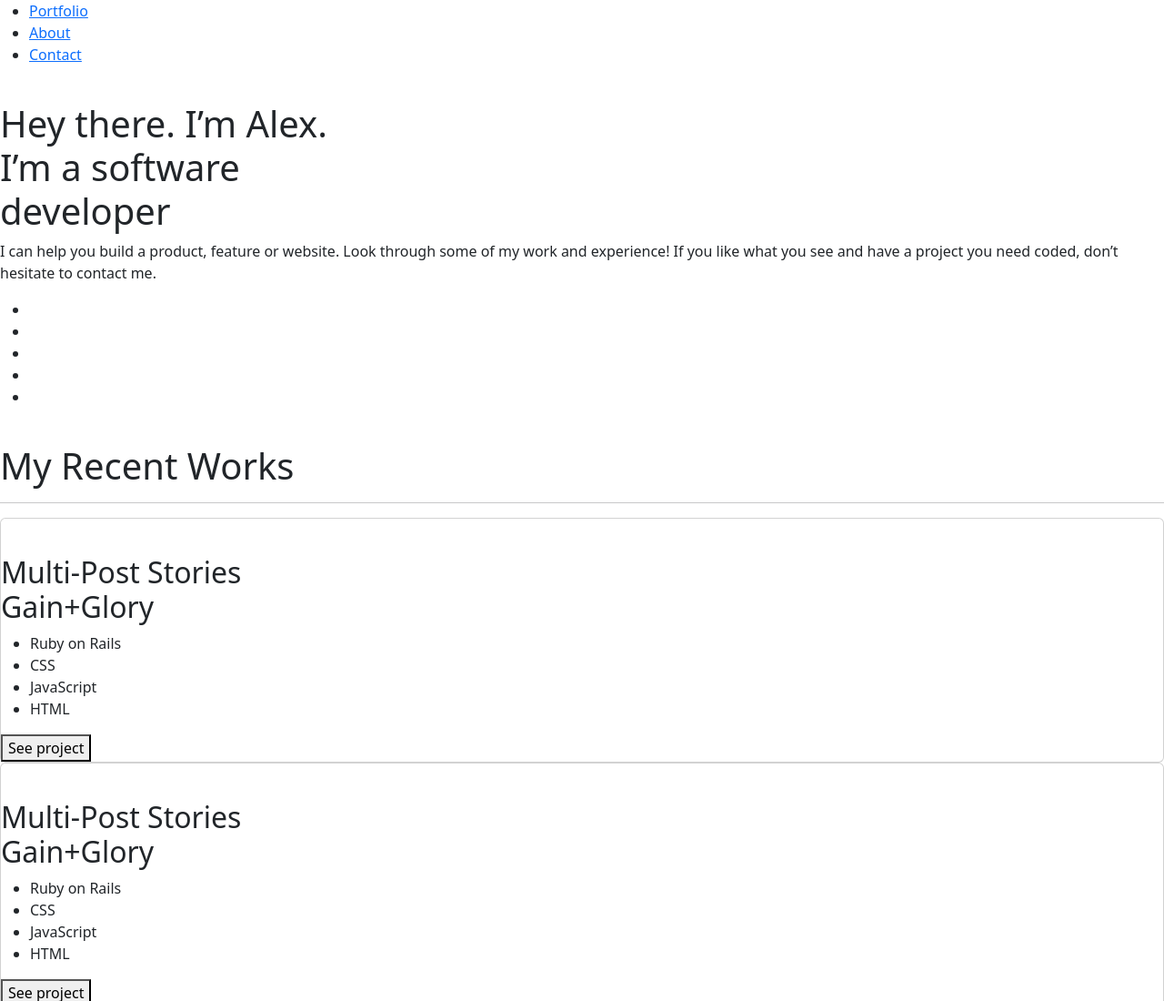
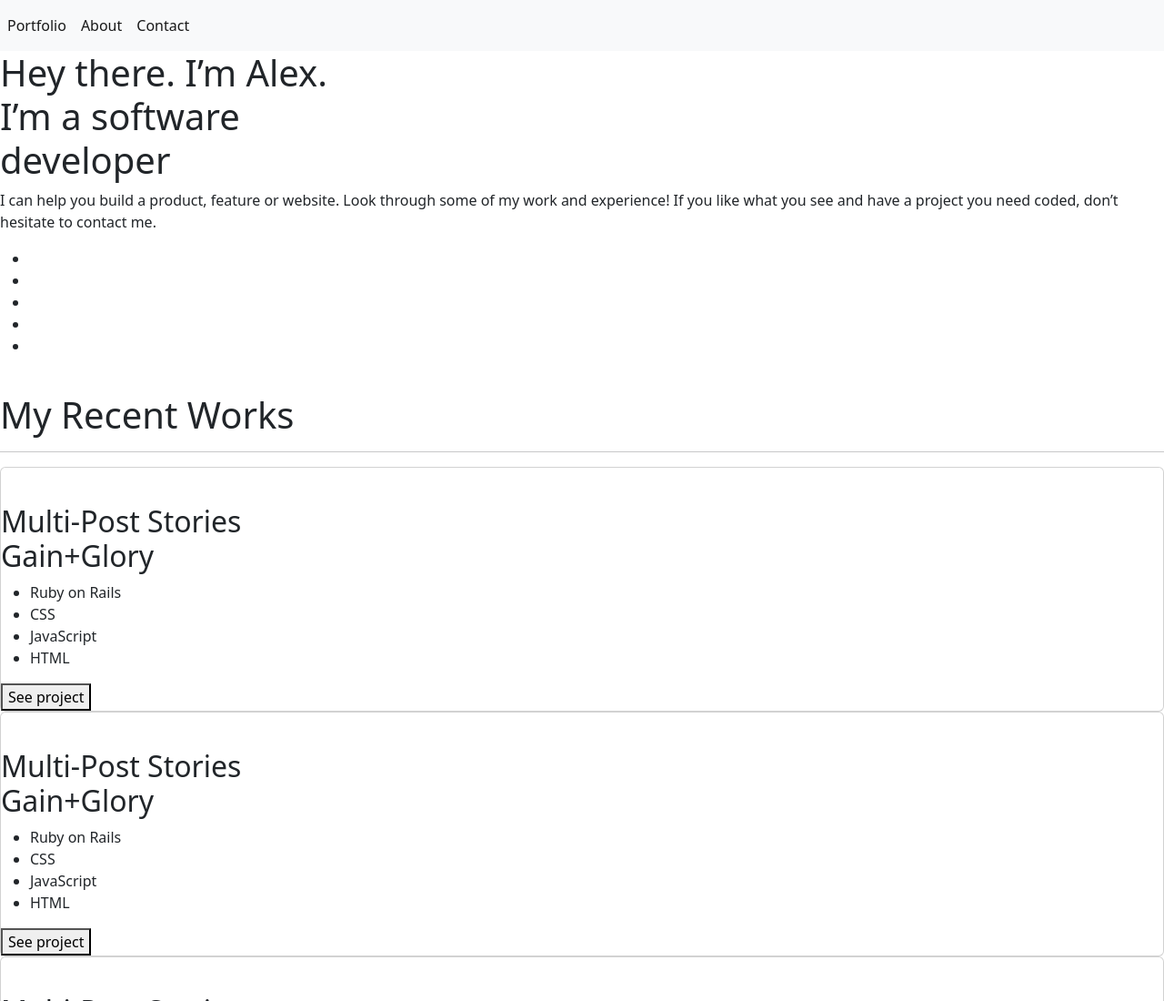
Before and after one commit to Braingenius2/portfolio-website-with-bootstrap, a plain HTML site: page index.html in a window 1280 px wide. Shown: the top 1100 px of the page at 91% size. Drawn offline with nearby package versions, Linux system fonts and the light colour scheme.

Commit message:
Add bootstrap classes to navbar

```diff
--- a/index.html
+++ b/index.html
@@ -12,12 +12,18 @@
     <div class="wrapper">
         <!-- Header section -->
         <header class="toolbar">
-            <nav class="flex-nav">
-                <ul class="nav-menu">
-                    <li><a href="#">Portfolio</a></li>
-                    <li><a href="#">About</a></li>
-                    <li><a href="#">Contact</a></li>
-                </ul>
+            <nav class="flex-nav navbar navbar-expand-lg navbar-light bg-light">
+                <button class="navbar-toggler" type="button" data-bs-toggle="collapse" data-bs-target="#navbarSupportedContent" aria-controls="navbarSupportedContent" aria-expanded="false" aria-label="Toggle navigation">
+                    <span class="navbar-toggler-icon"></span>
+                </button>
+                <div class="collapse navbar-collapse" id="navbarSupportedContent">
+                    <ul class="nav-menu navbar-nav me-auto mb-2 mb-lg-0 text-center">
+                        <li class="nav-item"><a class="nav-link active" href="#">Portfolio</a></li>
+                        <li class="nav-item"><a class="nav-link active" href="#">About</a></li>
+                        <li class="nav-item"><a class="nav-link active" href="#">Contact</a></li>
+                    </ul>
+                </div>
+
                 <div class="menu-icon">
                     <a href=""><img src="images/button-enabled.png" alt=""></a>
                 </div>
```
